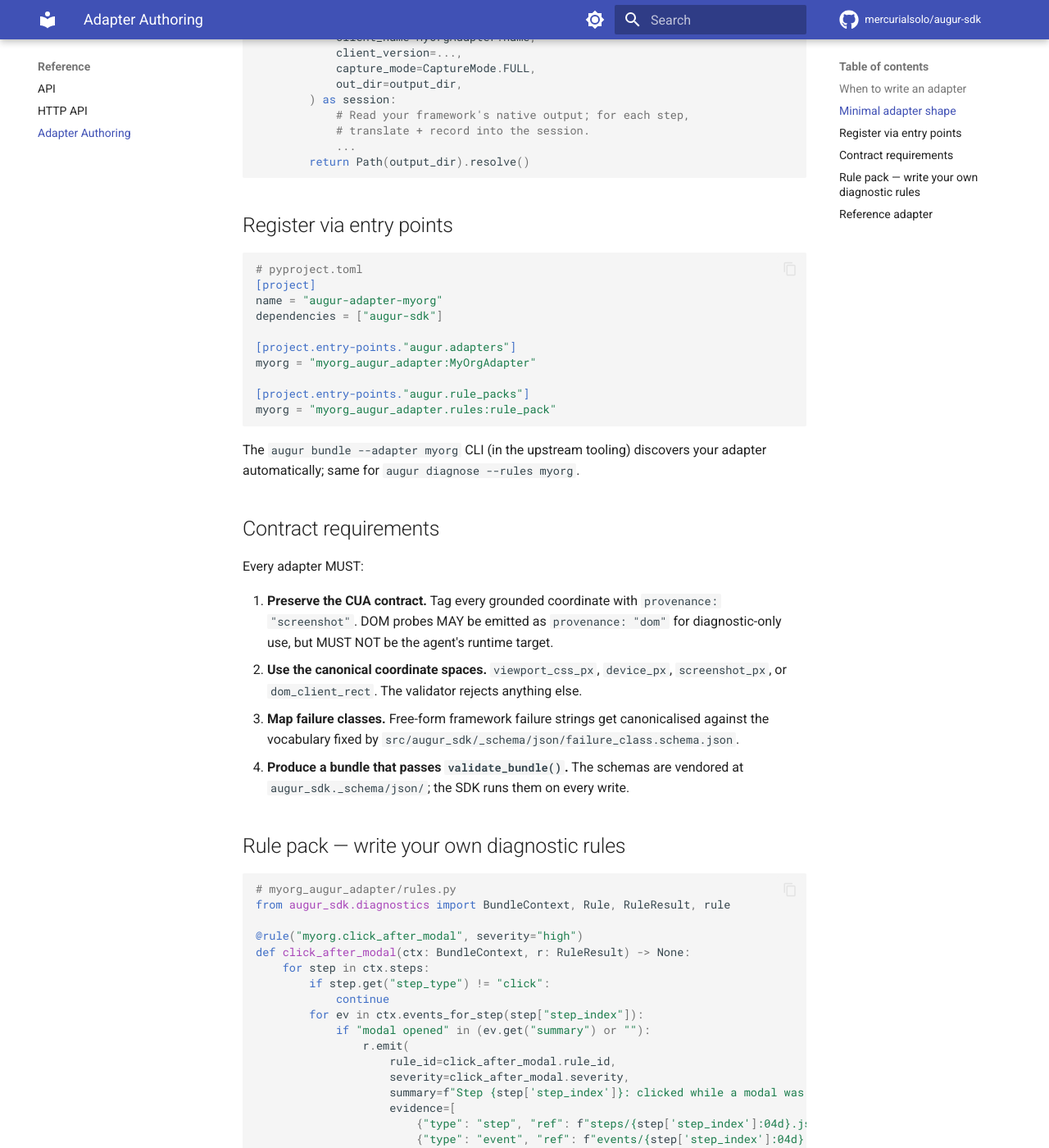
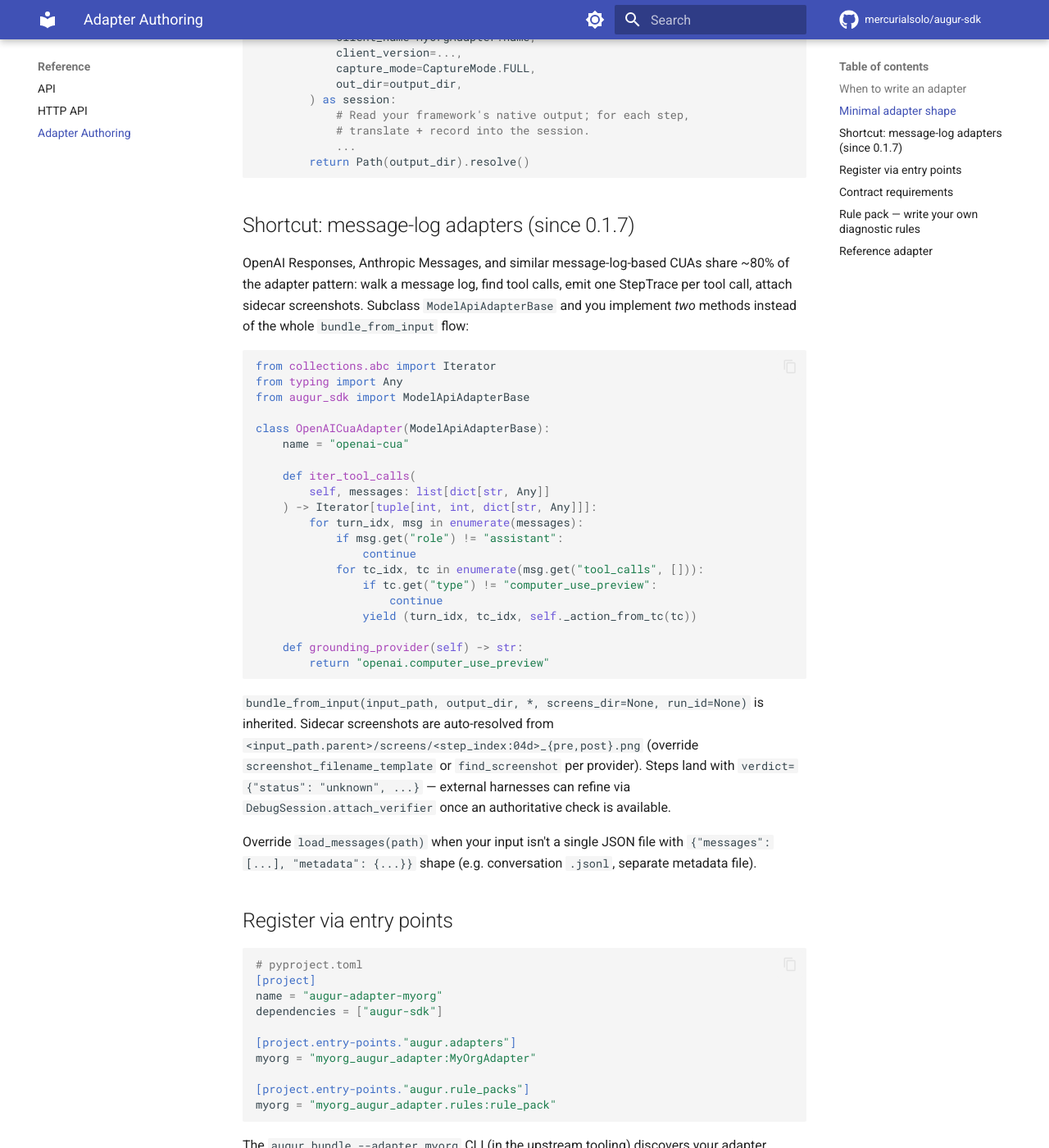
Before and after one commit to mercurialsolo/augur-sdk, an MkDocs documentation site: the page built from docs/reference/adapter-authoring.md, in a window 1280 px wide and 1400 px high, scrolled down 1033 px. Shown: the whole window at 82% size. Built offline with MkDocs 1.6.1 and Material for MkDocs 9.7.7, drawn with Linux system fonts in a browser that asks for light colours; comment, search, counter and statistics services are not loaded.

Commit message:
v0.1.7 release: fix ruff failures + docs + tests for ModelApiAdapterBase
Closes the gap left by 0831a84 (v0.1.7 source landed but CI went red
and docs + tests weren't included):

- Fix two ruff failures in model_api_adapter.py (SIM108 ternary,
  B007 unused loop var). v0.1.7 CI was failing on main.
- Add tests/test_model_api_adapter.py (10 tests): bundle validity,
  intent extraction (text-block + string content), screenshot
  resolution, run_id precedence, input-dir fallback, subclass
  overrides for grounding_provider.
- Document ModelApiAdapterBase in SPEC §3 (public surface), §4.15
  (subclass contract + sidecar conventions + verdict default),
  and §7 (SDK version bump to 0.1.7).
- Add "Shortcut: message-log adapters" section to
  docs/reference/adapter-authoring.md with a complete OpenAI-style
  subclass example.

````diff
--- a/docs/reference/adapter-authoring.md
+++ b/docs/reference/adapter-authoring.md
@@ -40,6 +40,49 @@ class MyOrgAdapter:
             ...
         return Path(output_dir).resolve()
 ```
+
+## Shortcut: message-log adapters (since 0.1.7)
+
+OpenAI Responses, Anthropic Messages, and similar message-log-based
+CUAs share ~80% of the adapter pattern: walk a message log, find tool
+calls, emit one StepTrace per tool call, attach sidecar screenshots.
+Subclass `ModelApiAdapterBase` and you implement *two* methods
+instead of the whole `bundle_from_input` flow:
+
+```python
+from collections.abc import Iterator
+from typing import Any
+from augur_sdk import ModelApiAdapterBase
+
+class OpenAICuaAdapter(ModelApiAdapterBase):
+    name = "openai-cua"
+
+    def iter_tool_calls(
+        self, messages: list[dict[str, Any]]
+    ) -> Iterator[tuple[int, int, dict[str, Any]]]:
+        for turn_idx, msg in enumerate(messages):
+            if msg.get("role") != "assistant":
+                continue
+            for tc_idx, tc in enumerate(msg.get("tool_calls", [])):
+                if tc.get("type") != "computer_use_preview":
+                    continue
+                yield (turn_idx, tc_idx, self._action_from_tc(tc))
+
+    def grounding_provider(self) -> str:
+        return "openai.computer_use_preview"
+```
+
+`bundle_from_input(input_path, output_dir, *, screens_dir=None,
+run_id=None)` is inherited. Sidecar screenshots are auto-resolved
+from `<input_path.parent>/screens/<step_index:04d>_{pre,post}.png`
+(override `screenshot_filename_template` or `find_screenshot` per
+provider). Steps land with `verdict={"status": "unknown", ...}` —
+external harnesses can refine via `DebugSession.attach_verifier`
+once an authoritative check is available.
+
+Override `load_messages(path)` when your input isn't a single JSON
+file with `{"messages": [...], "metadata": {...}}` shape (e.g.
+conversation `.jsonl`, separate metadata file).
 
 ## Register via entry points
 
````
Also changed, not shown: SPEC.md (+30 -1 lines), 3 other files.
